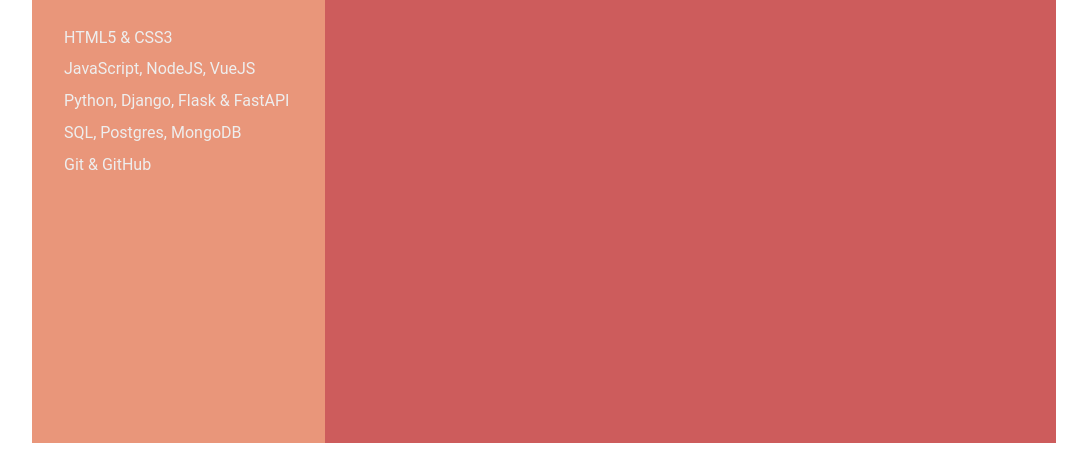
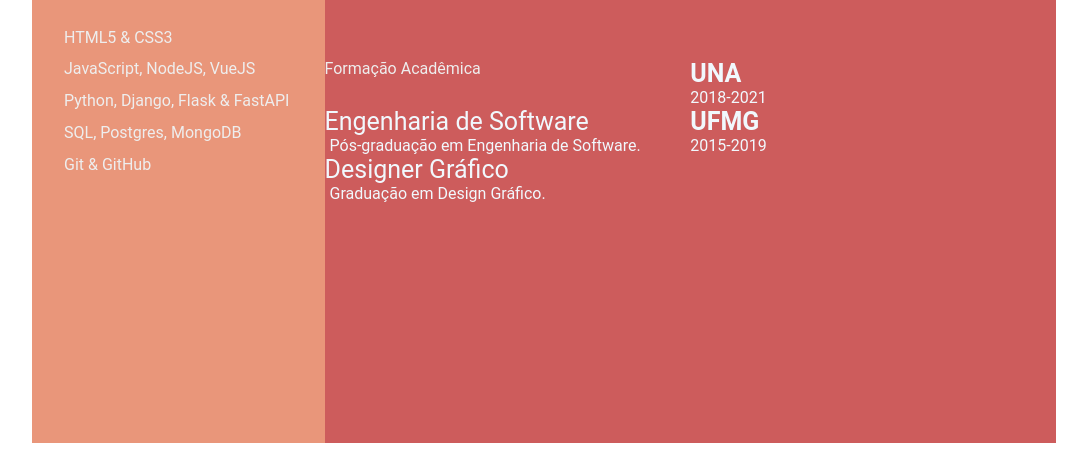
Before and after one commit to rafmob/jornada_dev.github.io, a plain HTML site: page jornada-dev/index.html in a window 1280 px wide. Shown: the part 389-864 px from the top of the page, without its empty margins (96-1183 px from the left). Drawn offline with Linux system fonts and the light colour scheme.

Commit message:
Alterações aula 04 (#5)

```diff
--- a/jornada-dev/index.html
+++ b/jornada-dev/index.html
@@ -1,5 +1,6 @@
 <!DOCTYPE html>
 <html lang="pt-br">
+
 <head>
     <meta charset="UTF-8">
     <meta http-equiv="X-UA-Compatible" content="IE=edge">
@@ -9,6 +10,7 @@
 
     <link rel="stylesheet" href="style.css">
 </head>
+
 <body>
     <main class="resume-contents">
         <section class="left-section">
@@ -34,11 +36,21 @@
                 <div class="skills">
                     <p class="left-title">Skills</p>
                     <ul>
-                        <li><p>HTML5 & CSS3</p></li>
-                        <li><p>JavaScript, NodeJS, VueJS</p></li>
-                        <li><p>Python, Django, Flask & FastAPI</p></li>
-                        <li><p>SQL, Postgres, MongoDB</p></li>
-                        <li><p>Git & GitHub</p></li>
+                        <li>
+                            <p>HTML5 & CSS3</p>
+                        </li>
+                        <li>
+                            <p>JavaScript, NodeJS, VueJS</p>
+                        </li>
+                        <li>
+                            <p>Python, Django, Flask & FastAPI</p>
+                        </li>
+                        <li>
+                            <p>SQL, Postgres, MongoDB</p>
+                        </li>
+                        <li>
+                            <p>Git & GitHub</p>
+                        </li>
                     </ul>
                 </div>
             </div>
@@ -80,7 +92,30 @@
                     </div>
                 </div>
             </section>
+            <section class="education gap">
+                <div class="education-contents">
+                    <div class="right-title">Formação Acadêmica</div>
+                        <div class="education-left">
+                            <p class="education-school-name">UNA</p>
+                            <p class="education-time-period"></p>2018-2021</p>
+                        </div>
+                        <div class="education-right">
+                            <p class="education-subject">Engenharia de Software</p>
+                            <p class="education-desc">Pós-graduação em Engenharia de Software.</p>
+                        </div>
+                        <div class="education-left">
+                            <p class="education-school-name">UFMG</p>
+                            <p class="education-time-period"></p>2015-2019</p>
+                        </div>
+                        <div class="education-right">
+                            <p class="education-subject">Designer Gráfico</p>
+                            <p class="education-desc">Graduação em Design Gráfico.</p>
+                        </div>
+                    </div>
+                </div>
+            </section>
         </section>
     </main>
 </body>
+
 </html>
```
